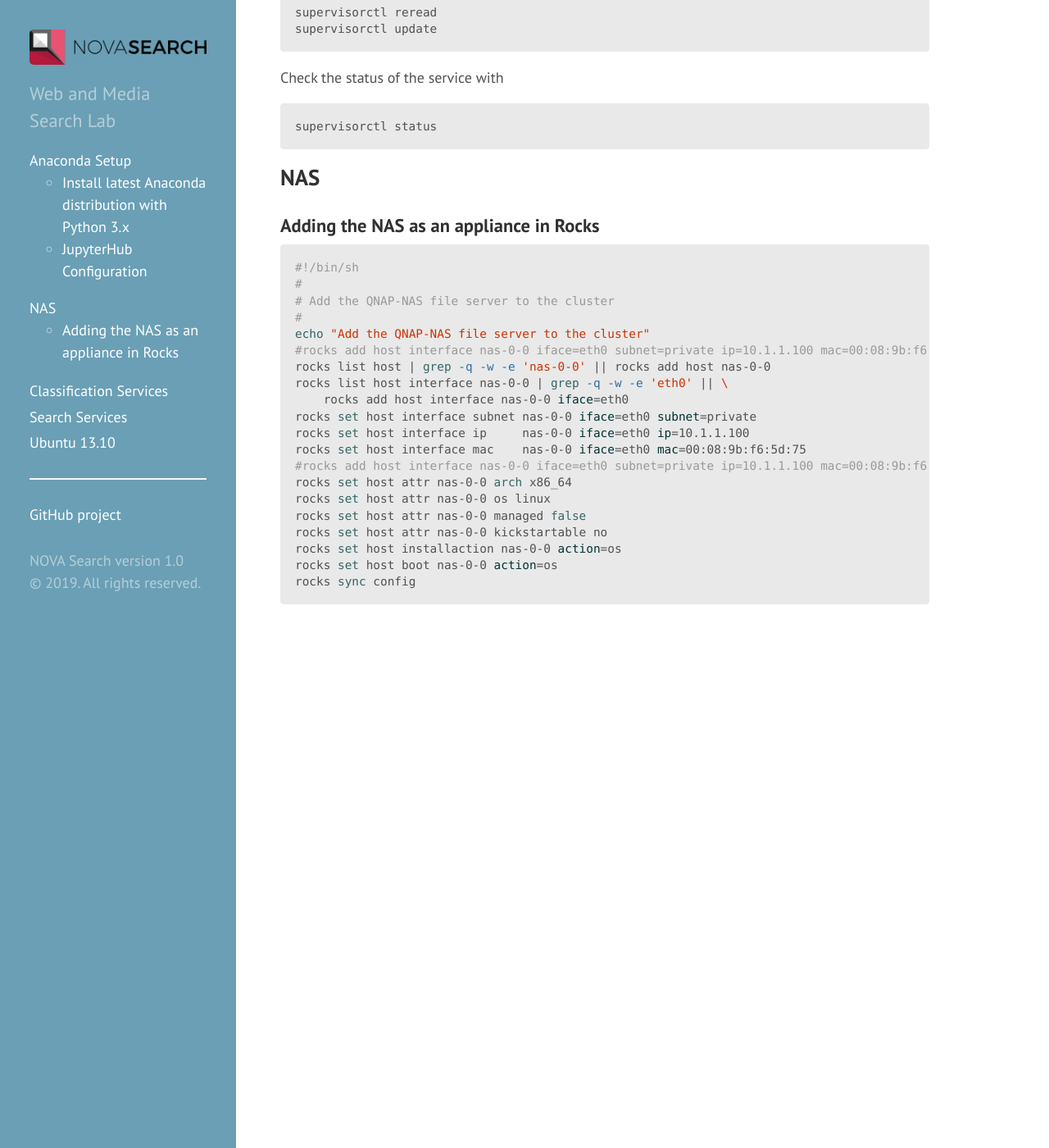
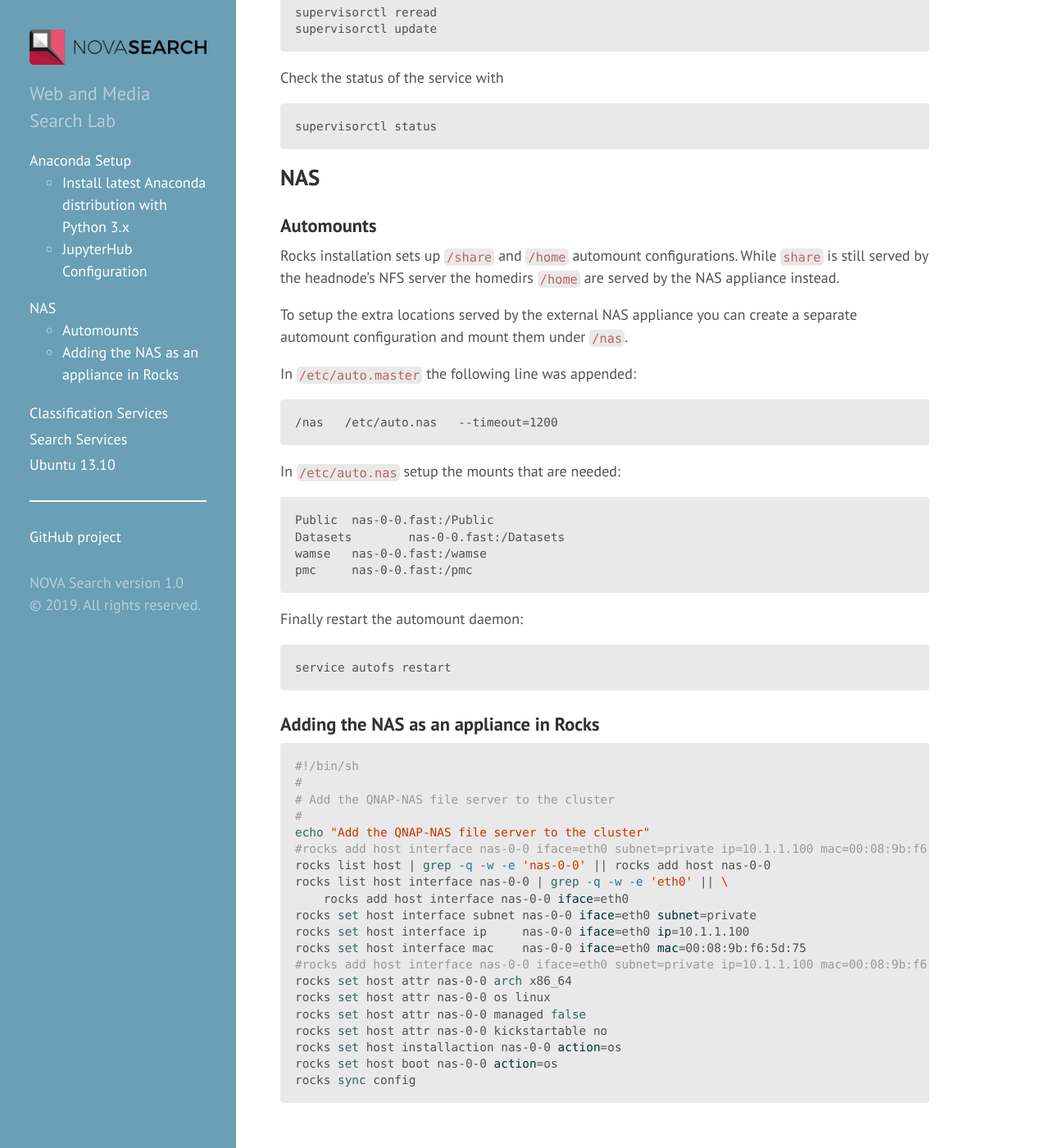
Before and after one commit to novasearch/wiki.novasearch.org, a Jekyll site: the page built from wiki/Zarco_Setup.md, in a window 1280 px wide and 1400 px high, scrolled down 993 px. Shown: the whole window at 82% size. Built offline with Jekyll 4.4.1, drawn with Linux system fonts in a browser that asks for light colours.

Commit message:
homedirs and NAS appliance

````diff
--- a/wiki/Zarco_Setup.md
+++ b/wiki/Zarco_Setup.md
@@ -62,6 +62,33 @@ supervisorctl status
 NAS
 ---
 
+### Automounts
+
+Rocks installation sets up `/share` and `/home` automount configurations. While `share` is still served by the headnode's NFS server the homedirs `/home` are served by the NAS appliance instead.
+
+To setup the extra locations served by the external NAS appliance you can create a separate automount configuration and mount them under `/nas`.
+
+In `/etc/auto.master` the following line was appended:
+
+```
+/nas   /etc/auto.nas   --timeout=1200
+```
+
+In  `/etc/auto.nas` setup the mounts that are needed:
+
+```
+Public  nas-0-0.fast:/Public
+Datasets        nas-0-0.fast:/Datasets
+wamse   nas-0-0.fast:/wamse
+pmc     nas-0-0.fast:/pmc
+```
+
+Finally restart the automount daemon:
+
+```
+service autofs restart
+```
+
 ### Adding the NAS as an appliance in Rocks
 
 ```bash
````
Also changed, not shown: wiki/Zarco_Admin.md (+8 -1 lines).
